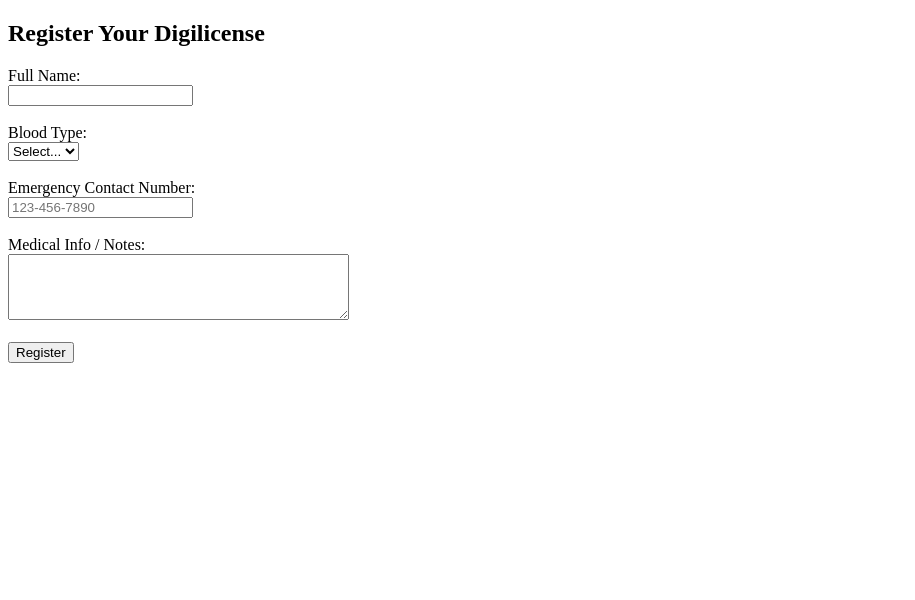
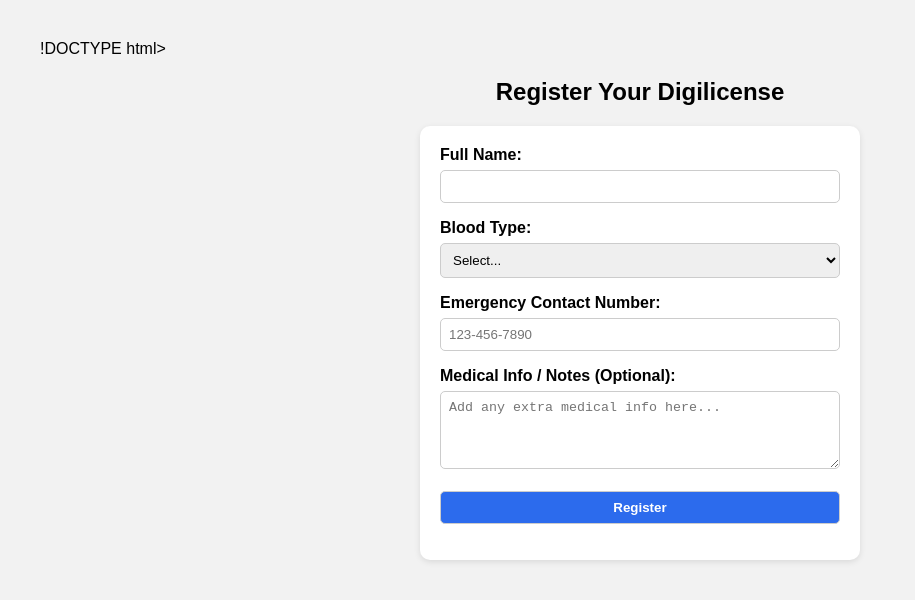
Before and after one commit to CBNeal/Digiliscense, a plain HTML site: page WEBDEV/templates/register.html in a window 1280 px wide. Shown: the whole page, without its empty margins (0-915 px from the left). Drawn offline with Linux system fonts and the light colour scheme.

Commit message:
Update register.html

```diff
--- a/WEBDEV/templates/register.html
+++ b/WEBDEV/templates/register.html
@@ -1,18 +1,57 @@
-<!DOCTYPE html>
-<html>
+!DOCTYPE html>
+<html lang="en">
 <head>
+    <meta charset="UTF-8">
+    <meta name="viewport" content="width=device-width, initial-scale=1.0">
     <title>Digilicense Registration</title>
+    <style>
+        body {
+            font-family: Arial, sans-serif;
+            background-color: #f2f2f2;
+            margin: 40px;
+        }
+        h2 {
+            text-align: center;
+        }
+        form {
+            background-color: #fff;
+            padding: 20px;
+            border-radius: 10px;
+            max-width: 400px;
+            margin: 0 auto;
+            box-shadow: 0 2px 6px rgba(0, 0, 0, 0.1);
+        }
+        label {
+            font-weight: bold;
+        }
+        input, select, textarea, button {
+            width: 100%;
+            padding: 8px;
+            margin: 6px 0 16px 0;
+            border: 1px solid #ccc;
+            border-radius: 5px;
+        }
+        button {
+            background-color: #2c6bed;
+            color: white;
+            font-weight: bold;
+            cursor: pointer;
+        }
+        button:hover {
+            background-color: #174bb5;
+        }
+    </style>
 </head>
 <body>
     <h2>Register Your Digilicense</h2>
     <form action="/register" method="POST">
 
-        <!-- Name -->
-        <label for="name">Full Name:</label><br>
-        <input type="text" id="name" name="name" required><br><br>
+        <!-- Full Name -->
+        <label for="name">Full Name:</label>
+        <input type="text" id="name" name="name" required>
 
         <!-- Blood Type -->
-        <label for="blood">Blood Type:</label><br>
+        <label for="blood">Blood Type:</label>
         <select id="blood" name="blood" required>
             <option value="">Select...</option>
             <option value="A+">A+</option>
@@ -23,15 +62,15 @@
             <option value="AB-">AB-</option>
             <option value="O+">O+</option>
             <option value="O-">O-</option>
-        </select><br><br>
+        </select>
 
         <!-- Emergency Contact -->
-        <label for="contact">Emergency Contact Number:</label><br>
-        <input type="tel" id="contact" name="contact" placeholder="123-456-7890" required><br><br>
+        <label for="contact">Emergency Contact Number:</label>
+        <input type="tel" id="contact" name="contact" placeholder="123-456-7890" required>
 
-        <!-- Additional Info -->
-        <label for="info">Medical Info / Notes:</label><br>
-        <textarea id="info" name="info" rows="4" cols="40"></textarea><br><br>
+        <!-- Additional Info (Optional) -->
+        <label for="info">Medical Info / Notes (Optional):</label>
+        <textarea id="info" name="info" rows="4" cols="40" placeholder="Add any extra medical info here..."></textarea>
 
         <!-- Submit -->
         <button type="submit">Register</button>
```
